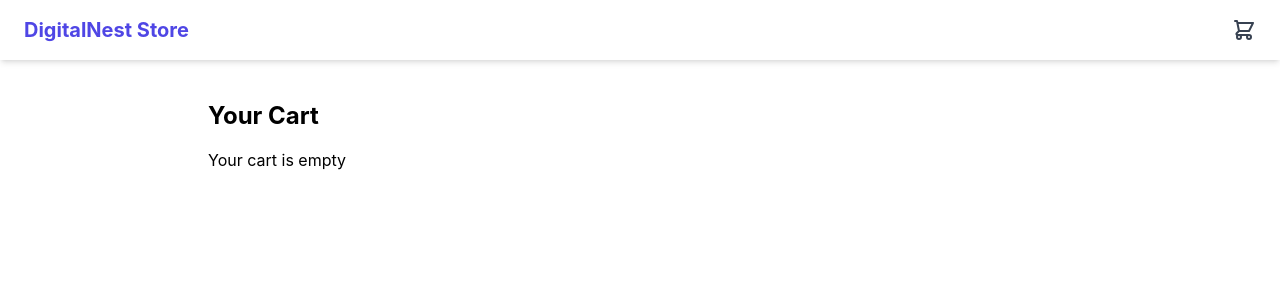
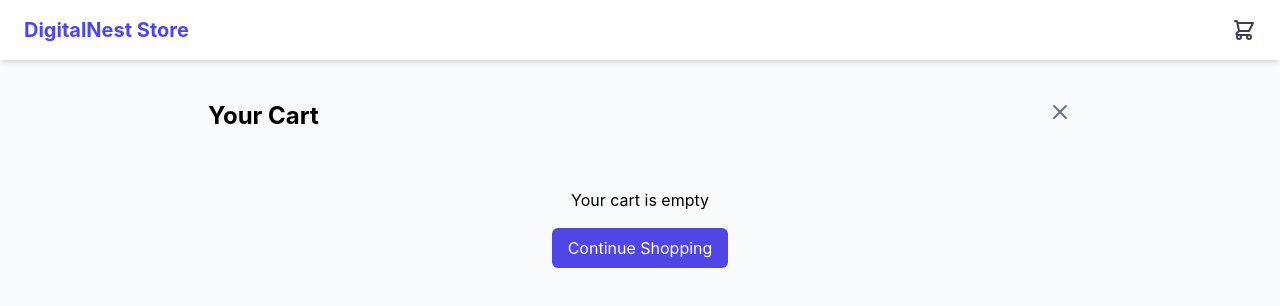
Before and after one commit to ngtri1809/DigitalNest-E-commerce, a React (Create React App) app in the folder ecommerce-catalog/: page /cart in a window 1280 px wide. Shown: the top 306 px of the page. Built offline with nearby package versions, Linux system fonts and the light colour scheme.

Commit message:
add more styling and closing feature for CartPage

```diff
--- a/ecommerce-catalog/src/index.css
+++ b/ecommerce-catalog/src/index.css
@@ -1,17 +1,29 @@
-body {
-  margin: 0;
-  font-family: -apple-system, BlinkMacSystemFont, 'Segoe UI', 'Roboto', 'Oxygen',
-    'Ubuntu', 'Cantarell', 'Fira Sans', 'Droid Sans', 'Helvetica Neue',
-    sans-serif;
-  -webkit-font-smoothing: antialiased;
-  -moz-osx-font-smoothing: grayscale;
-}
-
-code {
-  font-family: source-code-pro, Menlo, Monaco, Consolas, 'Courier New',
-    monospace;
-}
-
 @tailwind base;
 @tailwind components;
 @tailwind utilities;
+
+/* Custom styles */
+body {
+  font-family: 'Inter', -apple-system, BlinkMacSystemFont, 'Segoe UI', Roboto, sans-serif;
+  background-color: #f9fafb;
+}
+
+.container {
+  max-width: 1200px;
+}
+
+/* Smooth transitions */
+.transition-all {
+  transition-property: all;
+  transition-timing-function: cubic-bezier(0.4, 0, 0.2, 1);
+  transition-duration: 150ms;
+}
+
+/* Card hover effect */
+.shadow-hover {
+  box-shadow: 0 4px 6px -1px rgba(0, 0, 0, 0.1), 0 2px 4px -1px rgba(0, 0, 0, 0.06);
+}
+
+.shadow-hover:hover {
+  box-shadow: 0 10px 15px -3px rgba(0, 0, 0, 0.1), 0 4px 6px -2px rgba(0, 0, 0, 0.05);
+}
--- a/ecommerce-catalog/src/pages/CartPage.jsx
+++ b/ecommerce-catalog/src/pages/CartPage.jsx
@@ -1,36 +1,115 @@
+// src/pages/CartPage.jsx
+import { useNavigate } from 'react-router-dom';
 import { useCart } from '../context/CartContext';
 
 export default function CartPage() {
+  const navigate = useNavigate();
   const { cart, removeFromCart, totalPrice } = useCart();
 
+  const handleContinueShopping = () => {
+    navigate('/');
+  };
+
   return (
-    <div className="max-w-4xl mx-auto p-4">
-      <h1 className="text-2xl font-bold mb-4">Your Cart</h1>
+    <div className="max-w-4xl mx-auto p-4 relative">
+      {/* Close Button - Top Right */}
+      <button
+        onClick={handleContinueShopping}
+        className="absolute top-4 right-4 text-gray-500 hover:text-gray-700 transition-colors"
+        aria-label="Close cart"
+      >
+        <svg
+          xmlns="http://www.w3.org/2000/svg"
+          className="h-6 w-6"
+          fill="none"
+          viewBox="0 0 24 24"
+          stroke="currentColor"
+        >
+          <path
+            strokeLinecap="round"
+            strokeLinejoin="round"
+            strokeWidth={2}
+            d="M6 18L18 6M6 6l12 12"
+          />
+        </svg>
+      </button>
+
+      <h1 className="text-2xl font-bold mb-6">Your Cart</h1>
+
       {cart.length === 0 ? (
-        <p>Your cart is empty</p>
+        <div className="text-center py-8">
+          <p className="mb-4">Your cart is empty</p>
+          <button
+            onClick={handleContinueShopping}
+            className="bg-indigo-600 text-white px-4 py-2 rounded-md hover:bg-indigo-700 transition"
+          >
+            Continue Shopping
+          </button>
+        </div>
       ) : (
         <>
           <div className="space-y-4">
             {cart.map(item => (
-              <div key={item.id} className="flex justify-between items-center border-b pb-2">
+              <div key={item.id} className="flex justify-between items-center border-b pb-4">
                 <div className="flex items-center">
-                  <img src={item.image} alt={item.name} className="w-16 h-16 object-contain mr-4"/>
+                  <img
+                    src={item.image}
+                    alt={item.name}
+                    className="w-16 h-16 object-contain mr-4"
+                  />
                   <div>
                     <h3 className="font-medium">{item.name}</h3>
-                    <p>${item.price} x {item.quantity}</p>
+                    <p className="text-gray-600">${item.price.toFixed(2)} × {item.quantity}</p>
+                    <p className="text-sm text-gray-500">{item.category}</p>
                   </div>
                 </div>
-                <button
-                  onClick={() => removeFromCart(item.id)}
-                  className="text-red-500 hover:text-red-700"
-                >
-                  Remove
-                </button>
+                <div className="flex items-center">
+                  <p className="font-semibold mr-4">
+                    ${(item.price * item.quantity).toFixed(2)}
+                  </p>
+                  <button
+                    onClick={() => removeFromCart(item.id)}
+                    className="text-red-500 hover:text-red-700"
+                    aria-label={`Remove ${item.name} from cart`}
+                  >
+                    <svg
+                      xmlns="http://www.w3.org/2000/svg"
+                      className="h-5 w-5"
+                      viewBox="0 0 20 20"
+                      fill="currentColor"
+                    >
+                      <path
+                        fillRule="evenodd"
+                        d="M9 2a1 1 0 00-.894.553L7.382 4H4a1 1 0 000 2v10a2 2 0 002 2h8a2 2 0 002-2V6a1 1 0 100-2h-3.382l-.724-1.447A1 1 0 0011 2H9zM7 8a1 1 0 012 0v6a1 1 0 11-2 0V8zm5-1a1 1 0 00-1 1v6a1 1 0 102 0V8a1 1 0 00-1-1z"
+                        clipRule="evenodd"
+                      />
+                    </svg>
+                  </button>
+                </div>
               </div>
             ))}
           </div>
-          <div className="mt-8 text-xl font-semibold">
-            Total: ${totalPrice.toFixed(2)}
+
+          <div className="mt-8 pt-4 border-t">
+            <div className="flex justify-between items-center mb-4">
+              <span className="text-lg font-medium">Subtotal:</span>
+              <span className="text-xl font-semibold">${totalPrice.toFixed(2)}</span>
+            </div>
+
+            <div className="flex flex-col sm:flex-row gap-3">
+              <button
+                onClick={handleContinueShopping}
+                className="flex-1 border border-indigo-600 text-indigo-600 px-4 py-2 rounded-md hover:bg-indigo-50 transition"
+              >
+                Continue Shopping
+              </button>
+              <button
+                onClick={() => alert('Checkout functionality would go here!')}
+                className="flex-1 bg-indigo-600 text-white px-4 py-2 rounded-md hover:bg-indigo-700 transition"
+              >
+                Proceed to Checkout
+              </button>
+            </div>
           </div>
         </>
       )}
--- a/ecommerce-catalog/src/pages/ProductDetail.jsx
+++ b/ecommerce-catalog/src/pages/ProductDetail.jsx
@@ -1,11 +1,12 @@
 // src/pages/ProductDetail.jsx
-import { useParams } from 'react-router-dom';
+import { useParams, useNavigate } from 'react-router-dom';
 import { useState, useEffect } from 'react';
 import { fetchProductById } from '../services/api';
 import { useCart } from '../context/CartContext';
 
 export default function ProductDetail() {
   const { id } = useParams();
+  const navigate = useNavigate();
   const [product, setProduct] = useState(null);
   const { addToCart } = useCart();
 
@@ -21,10 +22,35 @@ export default function ProductDetail() {
     getProduct();
   }, [id]);
 
+  const handleBackClick = () => {
+    navigate('/');
+  };
+
   if (!product) return <div className="text-center py-8">Loading...</div>;
 
   return (
     <div className="max-w-4xl mx-auto p-4">
+      {/* Back Button */}
+      <button
+        onClick={handleBackClick}
+        className="flex items-center text-indigo-600 hover:text-indigo-800 mb-6"
+      >
+        <svg
+          xmlns="http://www.w3.org/2000/svg"
+          className="h-5 w-5 mr-1"
+          viewBox="0 0 20 20"
+          fill="currentColor"
+        >
+          <path
+            fillRule="evenodd"
+            d="M9.707 14.707a1 1 0 01-1.414 0l-4-4a1 1 0 010-1.414l4-4a1 1 0 011.414 1.414L7.414 9H15a1 1 0 110 2H7.414l2.293 2.293a1 1 0 010 1.414z"
+            clipRule="evenodd"
+          />
+        </svg>
+        Back to Products
+      </button>
+
+      {/* Product Details */}
       <div className="grid md:grid-cols-2 gap-8">
         <img
           src={product.image}
@@ -42,7 +68,7 @@ export default function ProductDetail() {
 
           <button
             onClick={() => addToCart(product)}
-            className="bg-indigo-600 text-white px-6 py-3 rounded-md hover:bg-indigo-700 transition"
+            className="bg-indigo-600 text-white px-6 py-3 rounded-md hover:bg-indigo-700 transition w-full md:w-auto"
           >
             Add to Cart
           </button>
```
